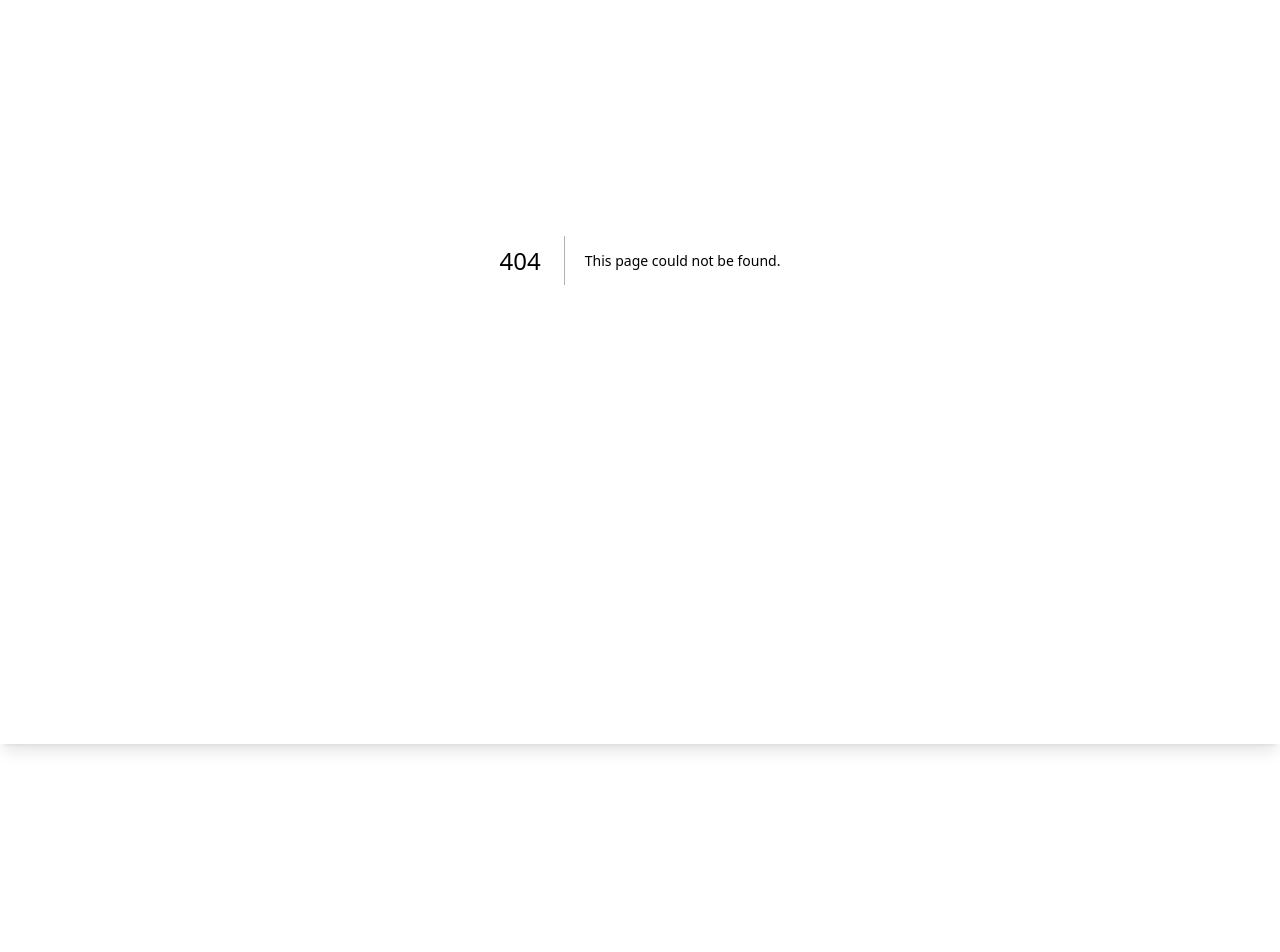
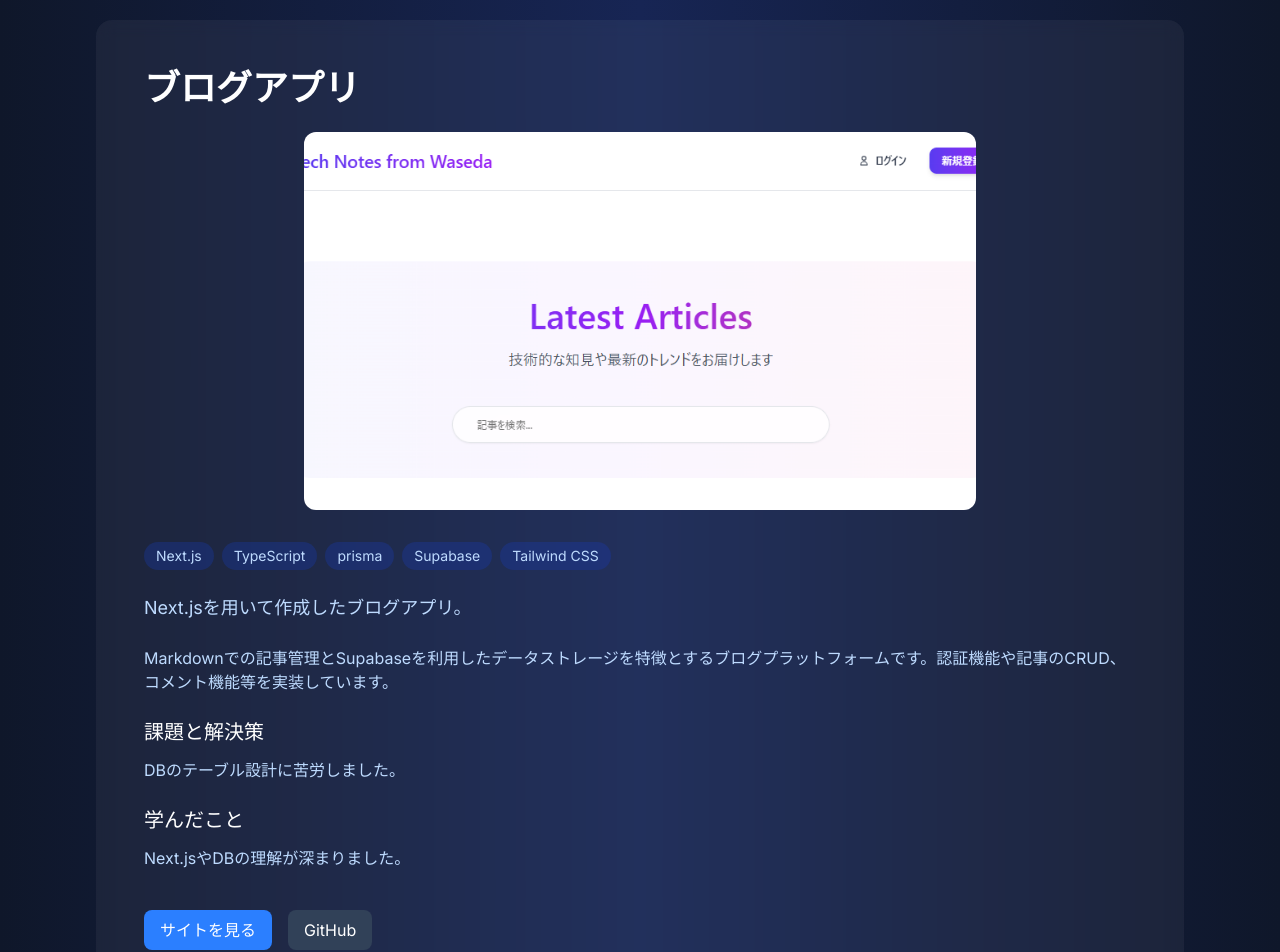
Before and after one commit to Aoi3u/portfolio2025, a Next.js app: page /projects/blog-app in a window 1280 px wide. Before the commit this address had no page. Shown: the part 140-1092 px from the top of the page. Before the commit the page ends 884 px from the top, so only its background shows below. Built offline with nearby package versions, Linux system fonts and the light colour scheme.

Commit message:
feat: project detail page

```diff
--- /dev/null
+++ b/src/app/projects/[slug]/page.tsx
@@ -0,0 +1,104 @@
+import Image from "next/image";
+import Link from "next/link";
+import { notFound } from "next/navigation";
+import { projects } from "@/data/projects";
+
+type Props = {
+  params: {
+    slug: string;
+  };
+};
+
+export function generateStaticParams() {
+  return projects.map((project) => ({
+    slug: project.slug,
+  }));
+}
+
+export default async function ProjectPage({ params }: Props) {
+  const { slug } = await params;
+
+  const project = projects.find((p) => p.slug === slug);
+
+  if (!project) {
+    return notFound();
+  }
+
+  return (
+    <main className="pt-28 pb-16 mx-6 md:mx-12 lg:mx-24">
+      <Link
+        href="/#projects"
+        className="text-blue-300 hover:text-blue-400 transition mb-6 inline-block"
+      >
+        ← プロジェクト一覧に戻る
+      </Link>
+
+      <div
+        className="bg-white/5 backdrop-blur-sm rounded-2xl p-8 md:p-12"
+        data-aos="fade-up"
+      >
+        <h1 className="text-3xl md:text-4xl font-bold text-white mb-6">
+          {project.title}
+        </h1>
+
+        <div className="flex justify-center mb-8">
+          <div className="relative w-full max-w-2xl aspect-video rounded-xl overflow-hidden">
+            <Image
+              src={project.image}
+              alt={project.title}
+              fill
+              className="object-cover"
+            />
+          </div>
+        </div>
+
+        <div className="flex flex-wrap gap-2 mb-6">
+          {project.technologies.map((tech, index) => (
+            <span
+              key={index}
+              className="bg-blue-800/30 text-blue-200 px-3 py-1 rounded-full text-sm"
+            >
+              {tech}
+            </span>
+          ))}
+        </div>
+
+        <div className="space-y-6 text-blue-200">
+          <p className="text-lg">{project.description}</p>
+          <p>{project.detailedDescription}</p>
+
+          <div>
+            <h2 className="text-xl text-white font-medium mb-3">
+              課題と解決策
+            </h2>
+            <p>{project.challenges}</p>
+          </div>
+
+          <div>
+            <h2 className="text-xl text-white font-medium mb-3">学んだこと</h2>
+            <p>{project.learnings}</p>
+          </div>
+
+          <div className="flex gap-4 pt-4">
+            <a
+              href={project.url}
+              target="_blank"
+              rel="noopener noreferrer"
+              className="bg-blue-500 hover:bg-blue-600 text-white px-4 py-2 rounded-lg transition"
+            >
+              サイトを見る
+            </a>
+            <a
+              href={project.github}
+              target="_blank"
+              rel="noopener noreferrer"
+              className="bg-slate-700 hover:bg-slate-800 text-white px-4 py-2 rounded-lg transition"
+            >
+              GitHub
+            </a>
+          </div>
+        </div>
+      </div>
+    </main>
+  );
+}
--- a/src/components/Projects.tsx
+++ b/src/components/Projects.tsx
@@ -1,4 +1,6 @@
 import Image from "next/image";
+import Link from "next/link";
+import { projects } from "@/data/projects";
 
 export default function ProjectsSection() {
   return (
@@ -11,53 +13,34 @@ export default function ProjectsSection() {
         Recent Projects
       </h2>
       <div className="grid grid-cols-1 md:grid-cols-2 lg:grid-cols-3 gap-8">
-        <div className="bg-white/5 backdrop-blur-sm rounded-2xl overflow-hidden transition-all duration-300 hover:transform hover:scale-105">
+        {projects.map((project) => (
+          <div
+            key={project.id}
+            className="bg-white/5 backdrop-blur-sm rounded-2xl overflow-hidden transition-all duration-300 hover:transform hover:scale-105"
+          >
+            <Link href={`/projects/${project.slug}`}>
               <div className="w-full aspect-video relative">
                 <Image
-              src="/img/ToDo.png"
-              alt="タスク管理アプリ"
+                  src={project.image}
+                  alt={project.title}
                   fill
                   className="object-cover"
                 />
               </div>
+            </Link>
             <div className="p-6">
               <h3 className="text-xl text-white font-medium mb-3">
-              <a
-                href="https://laravel-to-do.vercel.app/tasks"
+                <Link
+                  href={`/projects/${project.slug}`}
                   className="hover:text-blue-300 transition"
                 >
-                タスク管理アプリ
-              </a>
+                  {project.title}
+                </Link>
               </h3>
-            <p className="text-blue-200 text-sm">
-              LaravelでのCRUD操作習得のために作成した簡易タスク管理アプリ。データベースの改善を進めています。
-            </p>
+              <p className="text-blue-200 text-sm">{project.description}</p>
             </div>
           </div>
-
-        <div className="bg-white/5 backdrop-blur-sm rounded-2xl overflow-hidden transition-all duration-300 hover:transform hover:scale-105">
-          <div className="w-full aspect-video relative">
-            <Image
-              src="/img/Blog.png"
-              alt="ブログアプリ"
-              fill
-              className="object-cover"
-            />
-          </div>
-          <div className="p-6">
-            <h3 className="text-xl text-white font-medium mb-3">
-              <a
-                href="https://tech-notes-waseda.vercel.app/"
-                className="hover:text-blue-300 transition"
-              >
-                ブログアプリ
-              </a>
-            </h3>
-            <p className="text-blue-200 text-sm">
-              Next.jsを用いて作成したブログアプリ。Markdown形式での投稿が可能で、supabaseを利用してデータを管理しています。
-            </p>
-          </div>
-        </div>
+        ))}
 
         <div className="bg-white/5 backdrop-blur-sm rounded-2xl p-12 flex items-center justify-center transition-all duration-300 hover:transform hover:scale-105">
           <p className="text-xl text-blue-300 font-medium">Coming soon...</p>
--- /dev/null
+++ b/src/data/projects.ts
@@ -0,0 +1,53 @@
+export type Project = {
+  id: number;
+  title: string;
+  slug: string;
+  description: string;
+  detailedDescription: string;
+  technologies: string[];
+  image: string;
+  url: string;
+  github: string;
+  challenges: string;
+  learnings: string;
+};
+
+export const projects: Project[] = [
+  {
+    id: 1,
+    title: "タスク管理アプリ",
+    slug: "task-management-app",
+    description:
+      "LaravelでのCRUD操作習得のために作成した簡易タスク管理アプリ。",
+    detailedDescription:
+      "このプロジェクトでは、Laravelの基本的なCRUD操作を学ぶために、シンプルなタスク管理アプリケーションを開発しました。タスクの作成・編集・削除など基本的な機能を実装しています。",
+    technologies: ["Laravel", "MySQL", "Tailwind CSS"],
+    image: "/img/ToDo.png",
+    url: "https://laravel-to-do.vercel.app/tasks",
+    github: "https://github.com/Aoi3u/Laravel_ToDo",
+    challenges:
+      "デプロイ先にvercelを選んだため、Laravelのデプロイに関する知識が必要でした。特に、環境変数の設定やデータベース接続の設定に苦労しました。",
+    learnings:
+      "このプロジェクトを通して、MVCアーキテクチャの理解を深め、Laravelのエコシステムについて学ぶことができました。",
+  },
+  {
+    id: 2,
+    title: "ブログアプリ",
+    slug: "blog-app",
+    description: "Next.jsを用いて作成したブログアプリ。",
+    detailedDescription:
+      "Markdownでの記事管理とSupabaseを利用したデータストレージを特徴とするブログプラットフォームです。認証機能や記事のCRUD、コメント機能等を実装しています。",
+    technologies: [
+      "Next.js",
+      "TypeScript",
+      "prisma",
+      "Supabase",
+      "Tailwind CSS",
+    ],
+    image: "/img/Blog.png",
+    url: "https://tech-notes-waseda.vercel.app/",
+    github: "https://github.com/Aoi3u/next-blog",
+    challenges: "DBのテーブル設計に苦労しました。",
+    learnings: "Next.jsやDBの理解が深まりました。",
+  },
+];
```
Lines whose indentation alone changed are shown as unchanged.
